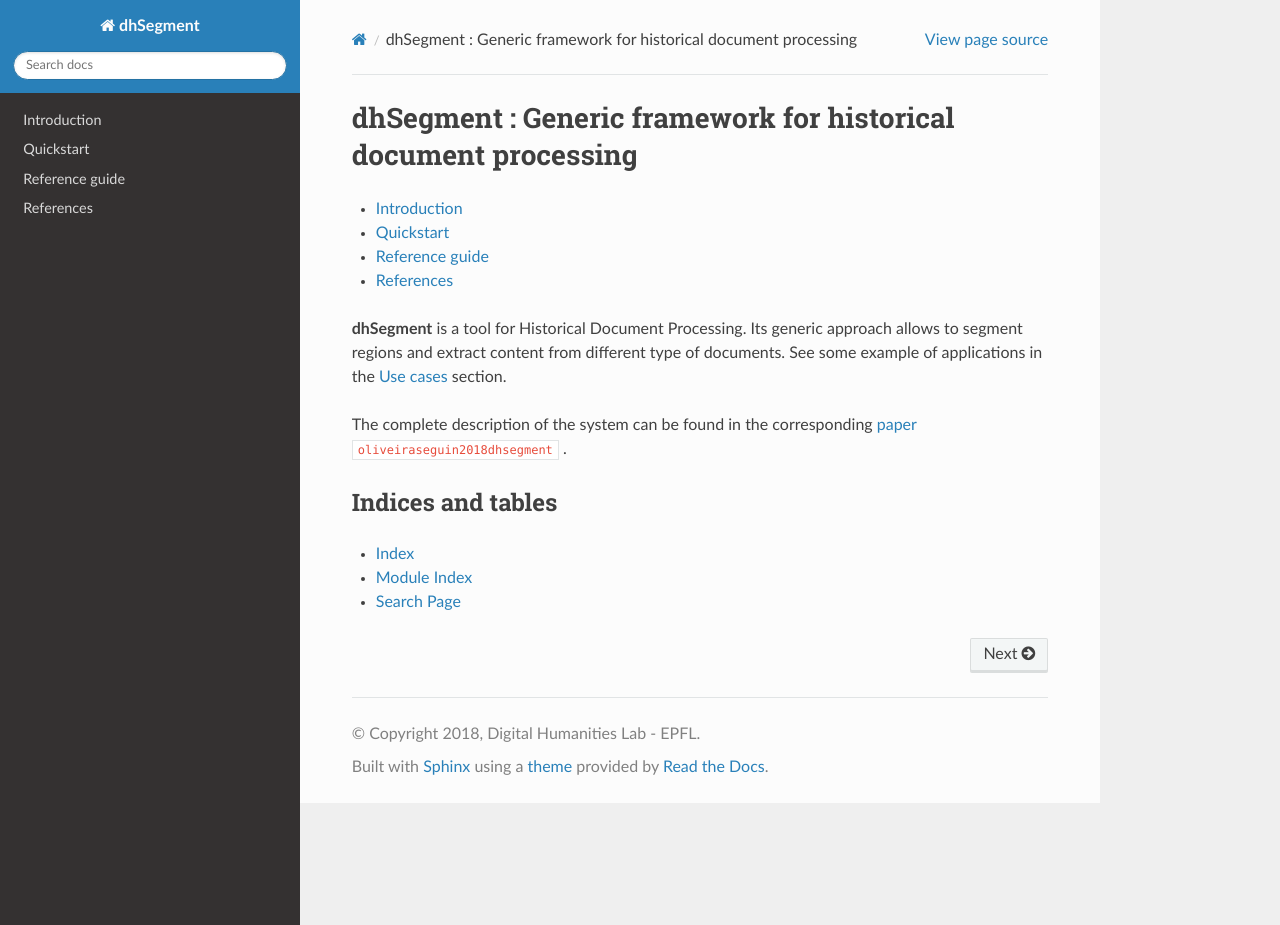
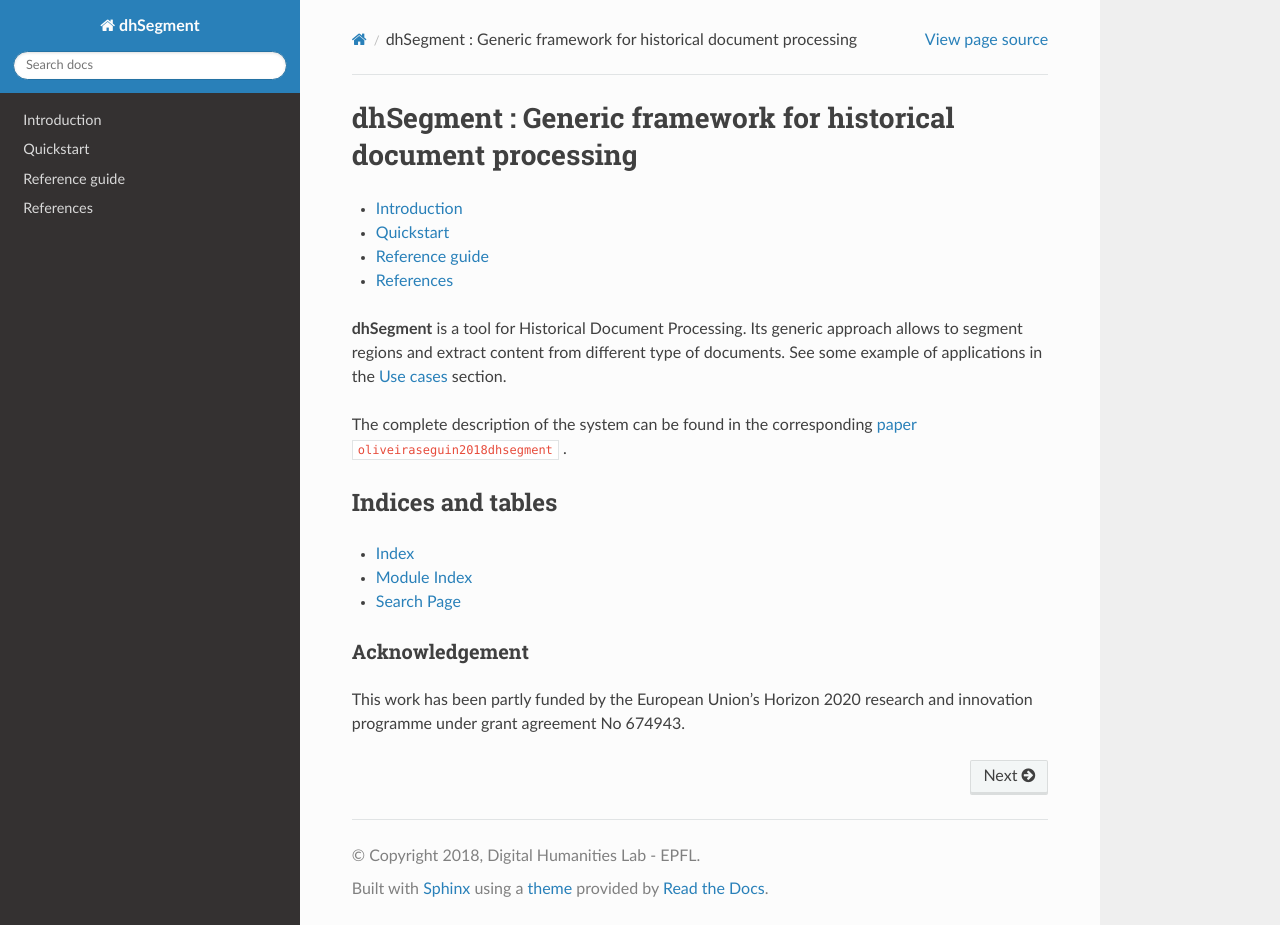
Before and after one commit to dhlab-epfl/dhSegment, a Sphinx documentation site: the page built from doc/index.rst, in a window 1280 px wide and 925 px high. Built offline with Sphinx 7.4.7 and the Read the Docs theme 2.0.0, drawn with Linux system fonts in a browser that asks for light colours; pages that are not in the unit, such as notebooks, are missing from menus; cross-references to code outside the pages are shown as plain code.

Commit message:
acknowledgment

```diff
--- a/doc/index.rst
+++ b/doc/index.rst
@@ -28,3 +28,10 @@
 * :ref:`genindex`
 * :ref:`modindex`
 * :ref:`search`
+
+
+Acknowledgement
+^^^^^^^^^^^^^^^
+
+This work has been partly funded by the European Union’s Horizon 2020 research and
+innovation programme under grant agreement No 674943.
```
